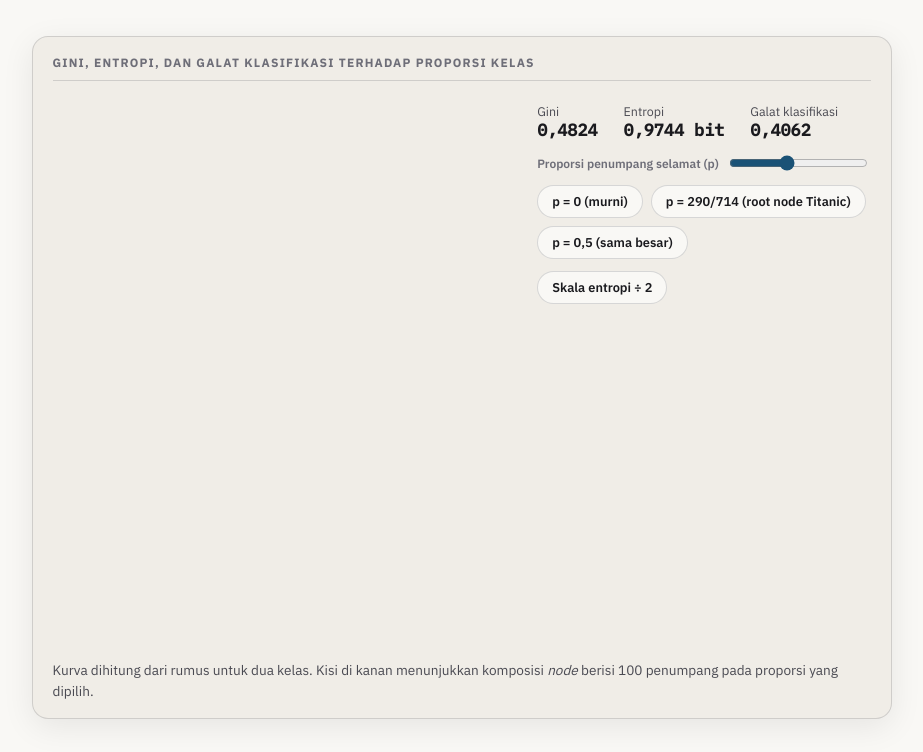
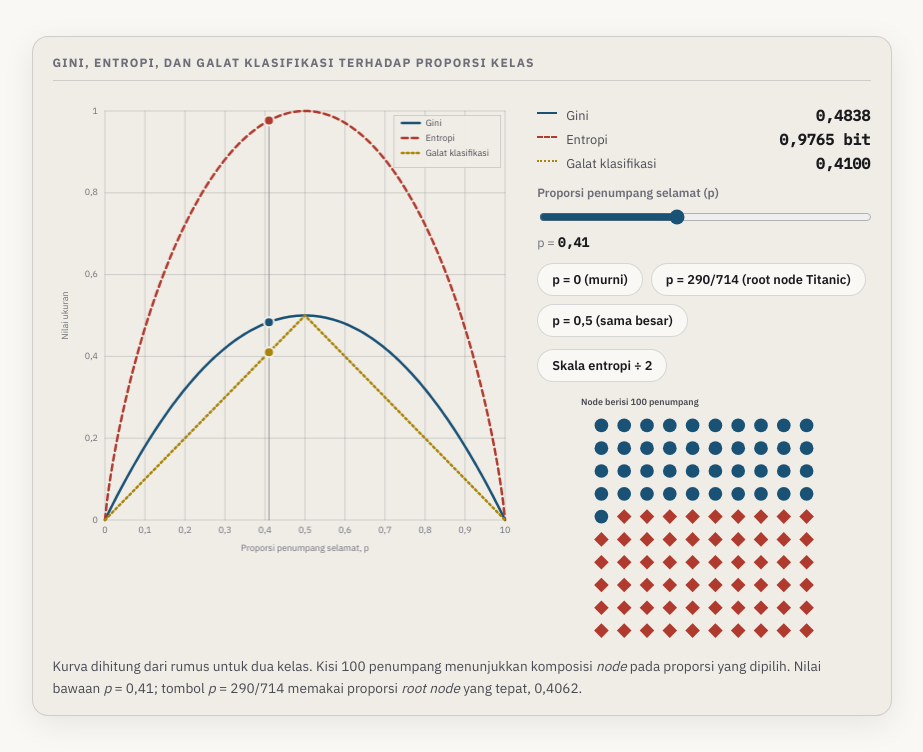
Before and after one commit to BagusAryaD/lab-bagusad, a plain HTML site: page materi/machine-learning/pengantar-decision-tree/index.html in a window 1280 px wide. Shown: the part 6217-6969 px from the top of the page, without its empty margins (171-1094 px from the left). Drawn offline with Linux system fonts and the light colour scheme.

Commit message:
tambah figur impurity decision tree
Figur 3: tiga kurva Gini, entropi, dan galat klasifikasi, sakelar skala entropi, kisi 100 penumpang, slider dan preset p, klik, seret, serta tombol panah.

```diff
--- a/materi/machine-learning/pengantar-decision-tree/index.html
+++ b/materi/machine-learning/pengantar-decision-tree/index.html
@@ -29,6 +29,15 @@
   table.tabel tbody tr.jeda td{color:var(--tinta-redup);letter-spacing:.2em;padding-top:2px;padding-bottom:2px;border-bottom:0}
   table.tabel tr:last-child td{border-bottom:0}
   .ctl[hidden]{display:none}
+  .kunci{display:inline-block;width:20px;height:0;border-top:2.5px solid currentColor;vertical-align:middle;margin-right:7px;transform:translateY(-2px)}
+  .kunci-gini{color:var(--aksen-1)}
+  .kunci-entropi{color:var(--aksen-2);border-top-style:dashed}
+  .kunci-galat{color:var(--emas);border-top-style:dotted}
+  .nilai{display:grid;gap:4px;margin-top:12px;font:.8rem var(--sans);color:var(--tinta-2)}
+  .nilai span{display:flex;align-items:center;gap:2px}
+  .nilai b{margin-left:auto;font:600 .95rem var(--mono);color:var(--tinta)}
+  .nilai-p{font:.78rem var(--sans);color:var(--tinta-redup)}
+  .nilai-p b{font:600 .82rem var(--mono);color:var(--tinta)}
 
   /* tata letak figur: lokal halaman ini, bukan di kit/* */
   .kisi-fig{display:grid;grid-template-columns:240px minmax(0,1fr);gap:18px;align-items:start}
@@ -56,7 +65,7 @@
     #cv-pohon{aspect-ratio:1.25/1!important}
     #cv-panggung{aspect-ratio:1.3/1!important}
     #cv-mini{aspect-ratio:1.6/1!important}
-    #cv-impurity{aspect-ratio:1.3/1!important}
+    #cv-impurity{aspect-ratio:1.1/1!important}
     #cv-kandidat{aspect-ratio:1.1/1!important}
     #cv-konstruksi{aspect-ratio:1.15/1!important}
     #cv-kedalaman{aspect-ratio:1.25/1!important}
@@ -236,17 +245,18 @@
     <h3 class="fig-judul">Gini, entropi, dan galat klasifikasi terhadap proporsi kelas</h3>
     <div class="kisi-3">
       <div class="panel">
-        <canvas id="cv-impurity" style="aspect-ratio:560/340" role="img" aria-label="Tiga kurva terhadap proporsi penumpang selamat: Gini dan entropi berbentuk lengkung mulus, galat klasifikasi berbentuk segitiga, ketiganya nol pada proporsi 0 dan 1 serta mencapai puncak pada 0,5"></canvas>
+        <canvas id="cv-impurity" tabindex="0" style="aspect-ratio:1/1;cursor:crosshair;touch-action:pan-y" role="img" aria-label="Tiga kurva terhadap proporsi penumpang selamat: Gini dan entropi berbentuk lengkung mulus, galat klasifikasi berbentuk segitiga, ketiganya nol pada proporsi 0 dan 1 serta mencapai puncak pada 0,5. Klik atau seret untuk mengubah proporsi, tombol panah kiri dan kanan mengubah 0,01, dengan Shift 0,1."></canvas>
       </div>
       <div class="panel">
-        <div class="grid" aria-live="polite">
-          <span>Gini<b id="imp-gini">0,4824</b></span>
-          <span>Entropi<b id="imp-entropi">0,9744 bit</b></span>
-          <span>Galat klasifikasi<b id="imp-galat">0,4062</b></span>
+        <div class="nilai" aria-live="polite">
+          <span><span class="kunci kunci-gini" aria-hidden="true"></span>Gini<b id="imp-gini">0,4838</b></span>
+          <span><span class="kunci kunci-entropi" aria-hidden="true"></span>Entropi<b id="imp-entropi">0,9765 bit</b></span>
+          <span><span class="kunci kunci-galat" aria-hidden="true"></span>Galat klasifikasi<b id="imp-galat">0,4100</b></span>
         </div>
-        <div class="ctl">
+        <div class="ctl" style="flex-direction:column;align-items:stretch;gap:7px">
           <label class="lbl" for="imp-p">Proporsi penumpang selamat (p)</label>
-          <input type="range" id="imp-p" min="0" max="1" step="0.01" value="0.41" aria-valuetext="0,41" style="flex:1;min-width:130px;accent-color:var(--aksen-1)">
+          <input type="range" id="imp-p" min="0" max="1" step="0.01" value="0.41" aria-valuetext="0,41" style="width:100%;accent-color:var(--aksen-1)">
+          <span class="nilai-p">p = <b id="imp-p-nilai">0,41</b></span>
         </div>
         <div class="ctl" role="group" aria-label="Nilai p siap pakai">
           <button type="button" class="btn" id="imp-p0">p = 0 (murni)</button>
@@ -256,10 +266,11 @@
         <div class="ctl">
           <button type="button" class="btn" id="imp-skala" aria-pressed="false">Skala entropi ÷ 2</button>
         </div>
-        <canvas id="cv-kisi" style="aspect-ratio:1/1;margin-top:12px" role="img" aria-label="Kisi sepuluh kali sepuluh berisi 100 penumpang; jumlah yang selamat mengikuti proporsi yang dipilih, digambar sebagai lingkaran, sisanya belah ketupat"></canvas>
+        <p class="fig-ket" id="imp-catatan" hidden style="margin-top:6px">Puncaknya sama dengan puncak Gini.</p>
+        <canvas id="cv-kisi" style="aspect-ratio:1/1;margin:14px auto 0;max-width:250px" role="img" aria-label="Kisi sepuluh kali sepuluh berisi 100 penumpang; jumlah yang selamat mengikuti proporsi yang dipilih, digambar sebagai lingkaran, sisanya belah ketupat"></canvas>
       </div>
     </div>
-    <p class="fig-ket">Kurva dihitung dari rumus untuk dua kelas. Kisi di kanan menunjukkan komposisi <i>node</i> berisi 100 penumpang pada proporsi yang dipilih.</p>
+    <p class="fig-ket">Kurva dihitung dari rumus untuk dua kelas. Kisi 100 penumpang menunjukkan komposisi <i>node</i> pada proporsi yang dipilih. Nilai bawaan <i>p</i> = 0,41; tombol <i>p</i> = 290/714 memakai proporsi <i>root node</i> yang tepat, 0,4062.</p>
   </div>
 
   <details class="temuan"><summary>Tebak dulu: sebuah <i>node</i> berisi 100 penumpang, 50 selamat dan 50 tidak selamat. Berapa indeks Gini-nya?</summary>
@@ -574,5 +585,6 @@ plt.show()</pre></div>
 <script src="../../../kit/vendor/katex/auto-render.min.js"></script>
 <script src="../../../kit/kit.js"></script>
 <script src="../../../kit/daftar-isi.js"></script>
+<script src="widgets/impurity.js"></script>
 </body>
 </html>
--- /dev/null
+++ b/materi/machine-learning/pengantar-decision-tree/widgets/impurity.js
@@ -0,0 +1,215 @@
+/* widgets/impurity.js: Figur 3, Gini, entropi, dan galat klasifikasi terhadap proporsi kelas.
+   p adalah proporsi penumpang selamat. Bila sakelar skala aktif, kurva entropi digambar
+   sebagai H/2, tetapi panel nilai selalu menampilkan entropi asli dalam bit. */
+(() => {
+  const { warna, kanvas } = Kit;
+  const $ = s => document.querySelector(s);
+  const FONT = '"IBM Plex Sans", sans-serif';
+  const fmt = (v, d) => v.toLocaleString('id-ID', { minimumFractionDigits: d, maximumFractionDigits: d });
+  const kertas = () => getComputedStyle(document.body).getPropertyValue('--kertas-2').trim() || '#F0EDE7';
+
+  const gini = t => 2 * t * (1 - t);
+  const entropi = t => (t <= 0 || t >= 1 ? 0 : -(t * Math.log2(t) + (1 - t) * Math.log2(1 - t)));
+  const galat = t => Math.min(t, 1 - t);
+
+  const AKAR = 290 / 714;
+  const M = { kiri: 52, kanan: 14, atas: 18, bawah: 40 };
+  let p = 0.41;
+  let skalaEntropi = false;
+
+  /* kanvas kurva: tiga ukuran, sumbu 0 sampai 1, penanda pada p aktif */
+  function gambarKurva() {
+    const cv = $('#cv-impurity');
+    if (!cv) return;
+    const { c, w, h } = kanvas(cv);
+    if (!w) return;
+    const C = warna();
+    const px = M.kiri, py = M.atas;
+    const pw = Math.max(1, w - M.kiri - M.kanan);
+    const ph = Math.max(1, h - M.atas - M.bawah);
+    const X = t => px + t * pw;
+    const Y = v => py + (1 - v) * ph;
+
+    c.clearRect(0, 0, w, h);
+
+    /* kisi dan tanda sumbu */
+    c.font = `9px ${FONT}`;
+    c.strokeStyle = C.garis; c.lineWidth = 1;
+    c.fillStyle = C.redup;
+    c.textAlign = 'center'; c.textBaseline = 'top';
+    for (let i = 0; i <= 10; i++) {
+      const t = i / 10;
+      c.beginPath(); c.moveTo(X(t), py); c.lineTo(X(t), py + ph); c.stroke();
+      c.fillText(i === 0 || i === 10 ? String(i) : fmt(t, 1), X(t), py + ph + 6);
+    }
+    c.textAlign = 'right'; c.textBaseline = 'middle';
+    for (let i = 0; i <= 5; i++) {
+      const v = i / 5;
+      c.beginPath(); c.moveTo(px, Y(v)); c.lineTo(px + pw, Y(v)); c.stroke();
+      c.fillText(i === 0 || i === 5 ? String(v) : fmt(v, 1), px - 7, Y(v));
+    }
+
+    /* judul sumbu */
+    c.fillStyle = C.redup; c.textAlign = 'center'; c.textBaseline = 'top';
+    c.fillText('Proporsi penumpang selamat, p', px + pw / 2, py + ph + 24);
+    c.save(); c.translate(12, py + ph / 2); c.rotate(-Math.PI / 2);
+    c.textBaseline = 'middle'; c.fillText('Nilai ukuran', 0, 0); c.restore();
+
+    /* tiga kurva, 201 titik */
+    const kurva = (f, gaya, warnaL, bagi) => {
+      c.strokeStyle = warnaL; c.lineWidth = 2.5; c.lineJoin = 'round'; c.lineCap = 'round';
+      c.setLineDash(gaya);
+      c.beginPath();
+      for (let i = 0; i <= 200; i++) {
+        const t = i / 200, x = X(t), y = Y(f(t) / bagi);
+        i ? c.lineTo(x, y) : c.moveTo(x, y);
+      }
+      c.stroke(); c.setLineDash([]);
+    };
+    kurva(gini, [], C.a1, 1);
+    kurva(entropi, [6, 4], C.a2, skalaEntropi ? 2 : 1);
+    kurva(galat, [2, 3], C.emas, 1);
+
+    /* garis vertikal pada p dan tiga penanda */
+    const e = entropi(p) / (skalaEntropi ? 2 : 1);
+    const tertinggi = Math.max(gini(p), e, galat(p));
+    c.strokeStyle = C.redup; c.lineWidth = 1; c.globalAlpha = 0.7;
+    c.beginPath(); c.moveTo(X(p), Y(0)); c.lineTo(X(p), Y(tertinggi)); c.stroke();
+    c.globalAlpha = 1;
+    [[gini(p), C.a1], [e, C.a2], [galat(p), C.emas]].forEach(([v, warnaL]) => {
+      c.beginPath(); c.arc(X(p), Y(v), 5, 0, Math.PI * 2);
+      c.fillStyle = warnaL; c.fill();
+      c.strokeStyle = kertas(); c.lineWidth = 2; c.stroke();
+    });
+
+    /* legenda di dalam grafik, pojok kanan atas */
+    const baris = [
+      ['Gini', [], C.a1],
+      [skalaEntropi ? 'Entropi ÷ 2' : 'Entropi', [6, 4], C.a2],
+      ['Galat klasifikasi', [2, 3], C.emas],
+    ];
+    c.font = `9px ${FONT}`;
+    const lebarTeks = Math.max(...baris.map(b => c.measureText(b[0]).width));
+    const lebar = 26 + 8 + lebarTeks + 10;
+    const tinggi = baris.length * 15 + 8;
+    const lx = px + pw - lebar - 4, ly = py + 4;
+    c.fillStyle = kertas(); c.globalAlpha = 0.92;
+    c.beginPath(); c.rect(lx, ly, lebar, tinggi); c.fill();
+    c.globalAlpha = 1;
+    c.strokeStyle = C.garis; c.lineWidth = 1; c.strokeRect(lx + 0.5, ly + 0.5, lebar - 1, tinggi - 1);
+    baris.forEach(([teks, gaya, warnaL], i) => {
+      const y = ly + 8 + i * 15;
+      c.strokeStyle = warnaL; c.lineWidth = 2.5; c.setLineDash(gaya);
+      c.beginPath(); c.moveTo(lx + 8, y); c.lineTo(lx + 26, y); c.stroke(); c.setLineDash([]);
+      c.fillStyle = C.tinta2; c.textAlign = 'left'; c.textBaseline = 'middle';
+      c.fillText(teks, lx + 32, y);
+    });
+  }
+
+  /* kanvas kisi: 100 penumpang, selamat digambar lebih dahulu baris demi baris */
+  function gambarKisi() {
+    const cv = $('#cv-kisi');
+    if (!cv) return;
+    const { c, w, h } = kanvas(cv);
+    if (!w) return;
+    const C = warna();
+    c.clearRect(0, 0, w, h);
+
+    c.font = `600 9px ${FONT}`;
+    c.fillStyle = C.tinta2; c.textAlign = 'left'; c.textBaseline = 'top';
+    c.fillText('Node berisi 100 penumpang', 2, 2);
+
+    const atas = 18, sisi = Math.min(w - 4, h - atas - 4);
+    const x0 = (w - sisi) / 2, y0 = atas + (h - atas - 4 - sisi) / 2;
+    const sel = sisi / 10;
+    const nSelamat = Math.round(100 * p);
+
+    for (let i = 0; i < 100; i++) {
+      const r = Math.floor(i / 10), k = i % 10;
+      const x = x0 + (k + 0.5) * sel, y = y0 + (r + 0.5) * sel;
+      if (i < nSelamat) {
+        c.fillStyle = C.a1;
+        c.beginPath(); c.arc(x, y, sel * 0.3, 0, Math.PI * 2); c.fill();
+      } else {
+        c.fillStyle = C.a2;
+        const d = sel * 0.32;
+        c.beginPath();
+        c.moveTo(x, y - d); c.lineTo(x + d, y); c.lineTo(x, y + d); c.lineTo(x - d, y);
+        c.closePath(); c.fill();
+      }
+    }
+  }
+
+  function nilai() {
+    const g = $('#imp-gini'), e = $('#imp-entropi'), a = $('#imp-galat');
+    const pn = $('#imp-p-nilai'), sl = $('#imp-p');
+    if (g) g.textContent = fmt(gini(p), 4);
+    if (e) e.textContent = fmt(entropi(p), 4) + ' bit';
+    if (a) a.textContent = fmt(galat(p), 4);
+    if (pn) pn.textContent = fmt(p, 2);
+    if (sl) sl.setAttribute('aria-valuetext', fmt(p, 2));
+  }
+
+  function gambar() { gambarKurva(); gambarKisi(); nilai(); }
+
+  function setP(v, sinkron = true) {
+    p = Math.min(1, Math.max(0, v));
+    if (sinkron) {
+      const sl = $('#imp-p');
+      if (sl) sl.value = String(Math.round(p * 100) / 100);
+    }
+    gambar();
+  }
+
+  /* klik dan seret pada grafik menetapkan p, dibulatkan ke 0,01 */
+  const cv = $('#cv-impurity');
+  if (cv) {
+    let seret = false;
+    const dari = ev => {
+      const r = cv.getBoundingClientRect();
+      const v = (ev.clientX - r.left - M.kiri) / Math.max(1, r.width - M.kiri - M.kanan);
+      setP(Math.round(Math.min(1, Math.max(0, v)) * 100) / 100);
+    };
+    cv.addEventListener('pointerdown', ev => {
+      seret = true;
+      try { cv.setPointerCapture(ev.pointerId); } catch (e) {}
+      dari(ev); cv.focus();
+    });
+    cv.addEventListener('pointermove', ev => { if (seret) dari(ev); });
+    const lepas = ev => {
+      seret = false;
+      try { cv.releasePointerCapture(ev.pointerId); } catch (e) {}
+    };
+    cv.addEventListener('pointerup', lepas);
+    cv.addEventListener('pointercancel', () => { seret = false; });
+    cv.addEventListener('keydown', ev => {
+      if (ev.key !== 'ArrowLeft' && ev.key !== 'ArrowRight') return;
+      ev.preventDefault();
+      const satuan = ev.shiftKey ? 10 : 1;
+      const dasar = Math.round(p * 100) + (ev.key === 'ArrowRight' ? satuan : -satuan);
+      setP(Math.min(100, Math.max(0, dasar)) / 100);
+    });
+  }
+
+  const sl = $('#imp-p');
+  sl?.addEventListener('input', () => setP(Number(sl.value), false));
+
+  $('#imp-p0')?.addEventListener('click', () => setP(0));
+  $('#imp-p-root')?.addEventListener('click', () => setP(AKAR));
+  $('#imp-p05')?.addEventListener('click', () => setP(0.5));
+
+  const skala = $('#imp-skala');
+  skala?.addEventListener('click', () => {
+    skalaEntropi = !skalaEntropi;
+    skala.setAttribute('aria-pressed', String(skalaEntropi));
+    skala.classList.toggle('p', skalaEntropi);
+    const catatan = $('#imp-catatan');
+    if (catatan) catatan.hidden = !skalaEntropi;
+    gambar();
+  });
+
+  addEventListener('resize', gambar);
+  document.addEventListener('tema', gambar);
+  document.fonts?.ready.then(gambar);
+  gambar();
+})();
```
